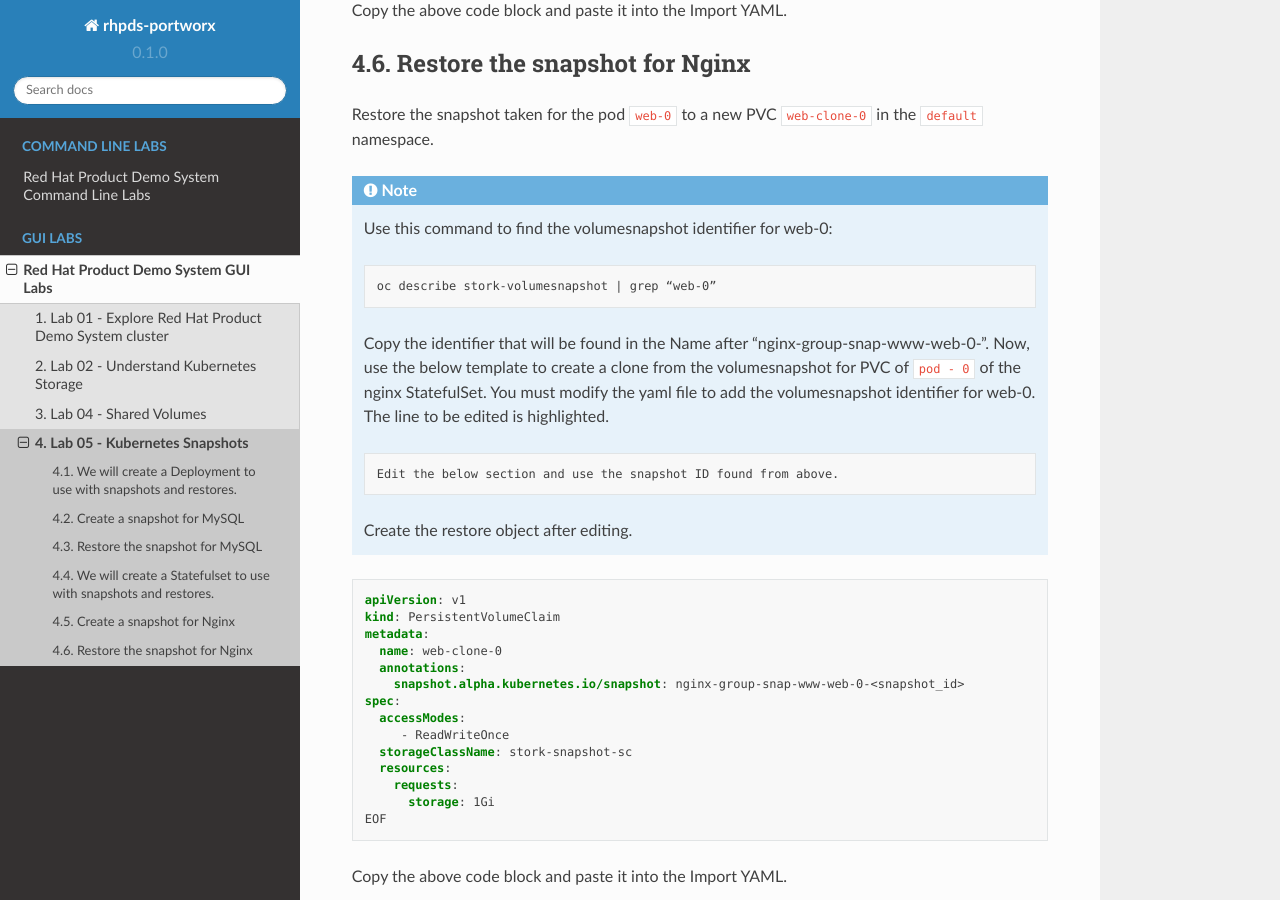
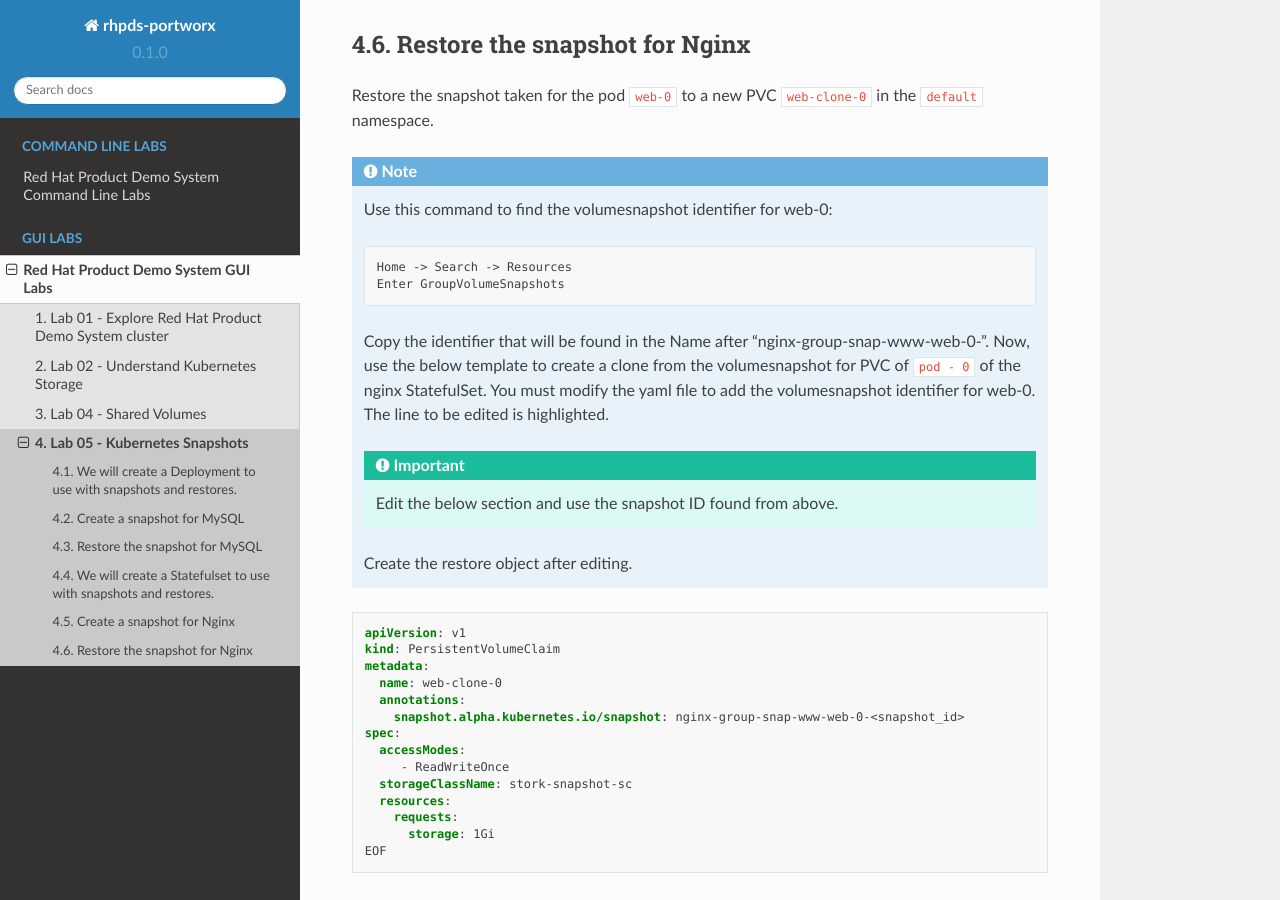
Before and after one commit to rhpds/pxe-rhdp-lab, a Sphinx documentation site: the page built from docs/source/gui-based-labs/k8s-snapshots-gui.rst, in a window 1280 px wide and 900 px high, scrolled down 4674 px. Built offline with Sphinx 7.4.7 and the Read the Docs theme 2.0.0, drawn with Linux system fonts in a browser that asks for light colours; some of the changed text lies outside the part shown.

Commit message:
Update k8s-snapshots-gui.rst

```diff
--- a/docs/source/gui-based-labs/k8s-snapshots-gui.rst
+++ b/docs/source/gui-based-labs/k8s-snapshots-gui.rst
@@ -75,19 +75,15 @@
           persistentVolumeClaim:
             claimName: px-mysql-pvc
 
-.. code-block:: shell
+Copy the above code block and paste it into the Import YAML.
 
-  oc create -f /tmp/create-mysql.yaml
-
-Before proceeding to the next step, please make sure the mysql pod is
-running:
+Before proceeding to the next step, please make sure the mysql pod is running:
 
 .. code-block:: shell
 
   Workloads -> Pods
 
-How many pods have been created for MYSQL with label ``app=mysql`` in
-this cluster (all namespaces)?
+How many pods have been created for MYSQL with label ``app=mysql`` in this cluster (all namespaces)?
 
 .. dropdown:: Show Solution
 
@@ -247,8 +243,7 @@
 
 Copy the above code block and paste it into the Import YAML.
 
-Before proceeding to the next step, please make sure all the resources
-are up:
+Before proceeding to the next step, please make sure all the resources are up:
 
 .. code-block:: shell
 
@@ -259,8 +254,7 @@
 Create a snapshot for Nginx
 ---------------------------
 
-Create a group snapshot called ``nginx-group-snap`` for the PVC's of the
-nginx StatefulSet.
+Create a group snapshot called ``nginx-group-snap`` for the PVC's of the nginx StatefulSet.
 
 .. code-block:: yaml
   :name: nginx-snap.yaml
@@ -282,8 +276,7 @@
 Restore the snapshot for Nginx
 ------------------------------
 
-Restore the snapshot taken for the pod ``web-0`` to a new PVC
-``web-clone-0`` in the ``default`` namespace.
+Restore the snapshot taken for the pod ``web-0`` to a new PVC ``web-clone-0`` in the ``default`` namespace.
 
 .. note::
 
@@ -291,11 +284,12 @@
 
   .. code-block:: shell
 
-    oc describe stork-volumesnapshot | grep “web-0”
+    Home -> Search -> Resources
+    Enter GroupVolumeSnapshots
 
   Copy the identifier that will be found in the Name after “nginx-group-snap-www-web-0-”. Now, use the below template to create a clone from the volumesnapshot for PVC of ``pod - 0`` of the nginx StatefulSet. You must modify the yaml file to add the volumesnapshot identifier for web-0. The line to be edited is highlighted.
 
-  .. code-block:: shell
+  .. important::
 
     Edit the below section and use the snapshot ID found from above.
 
```
